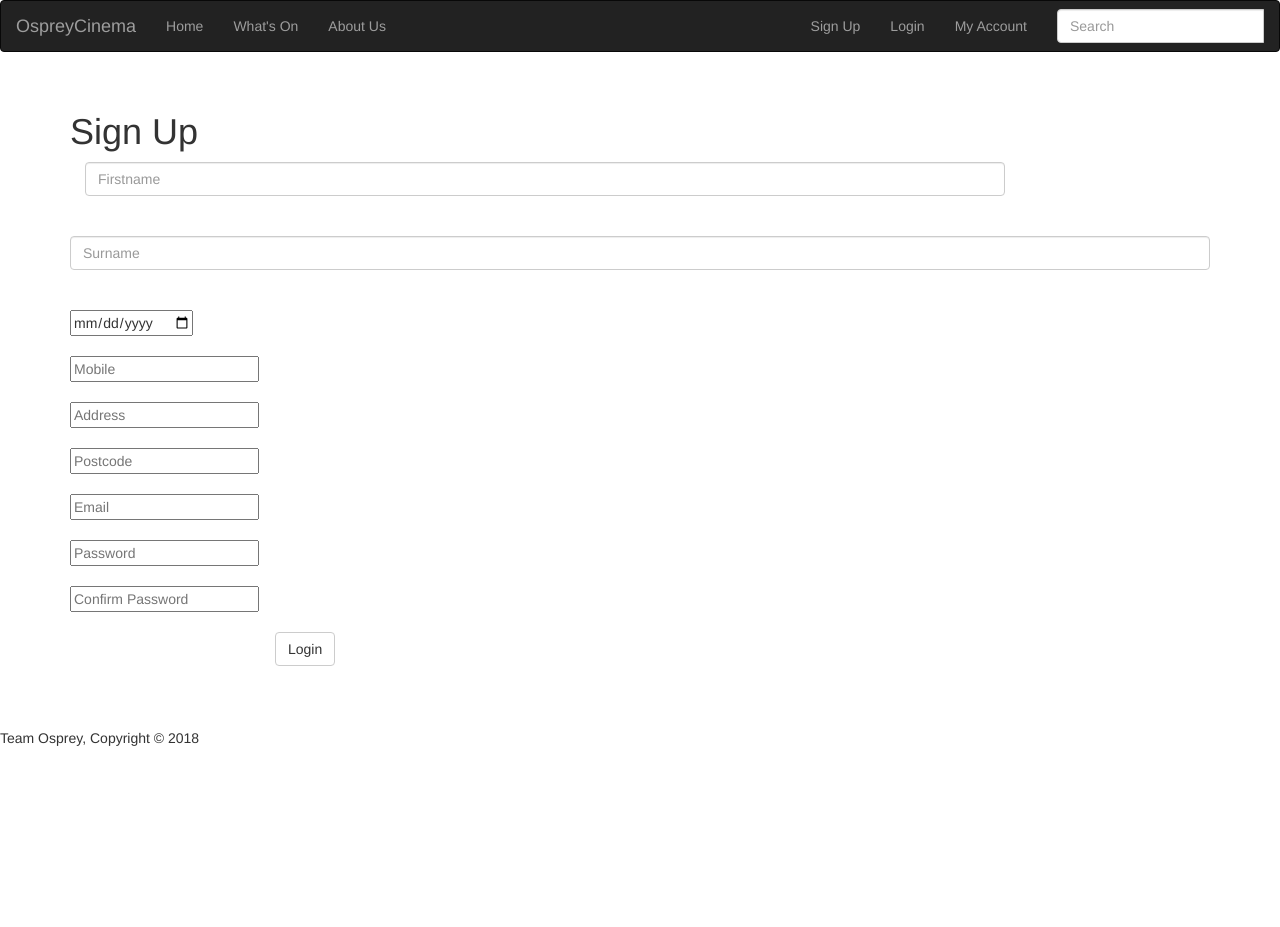
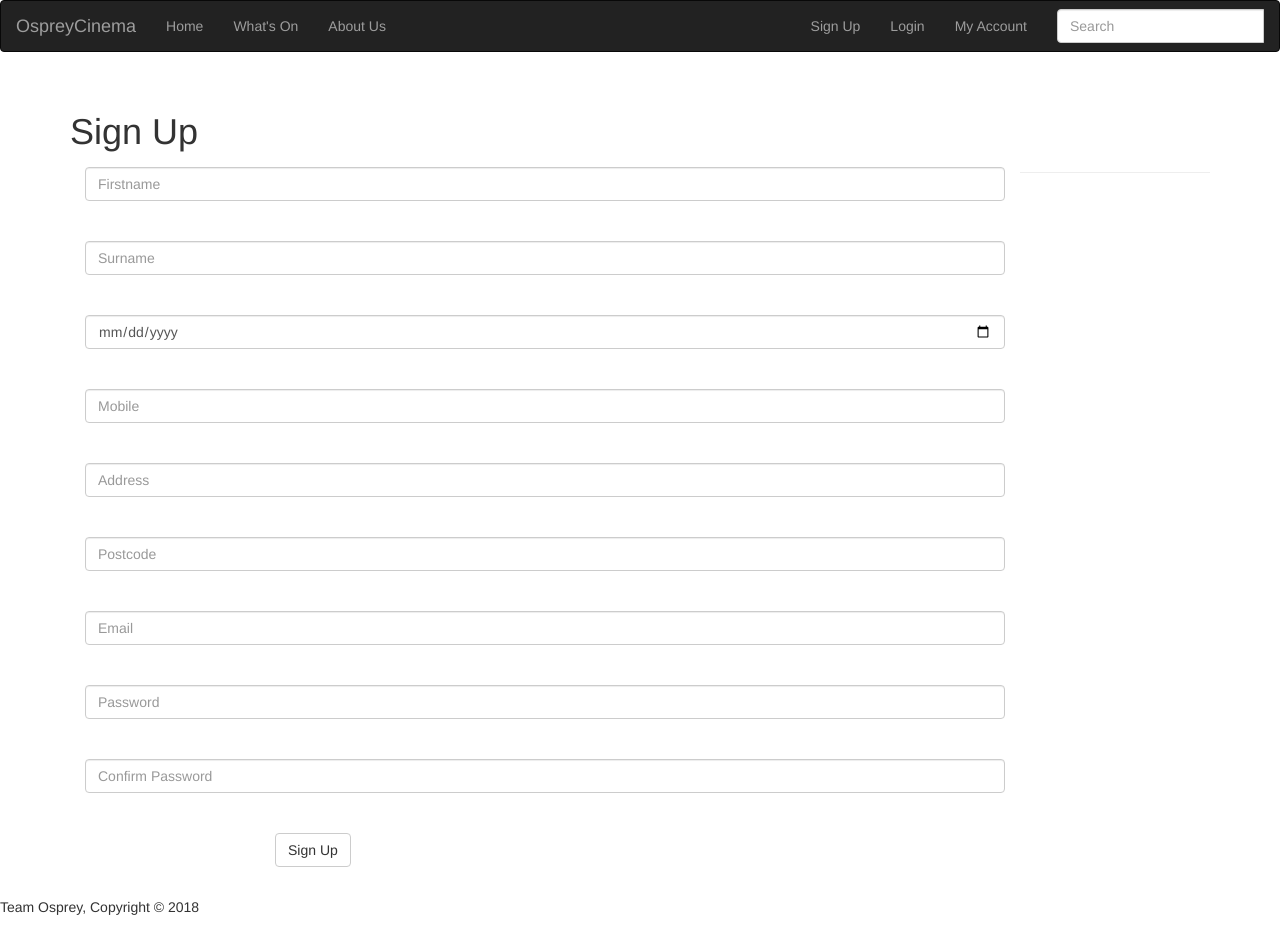
Before and after one commit to DanielAves/Cinema-Application, a Flask app: page /signup in a window 1280 px wide. Before the commit the page ends 746 px from the top, so only its background shows below. Run offline with Flask 2, Linux system fonts and the light colour scheme; tables that the repository leaves empty hold one stand-in row (values such as "Sample post"); some libraries are stand-ins or nearby versions.

Commit message:
Slightly ammended the signup.html page for bootstrap.

```diff
--- a/website/app/templates/signup.html
+++ b/website/app/templates/signup.html
@@ -10,53 +10,87 @@
                 {{ signform.hidden_tag() }}
                 {{ signform.firstname (placeholder='Firstname',class_="form-control")}}<br>              <!--First input box and message if not input -->
                 {% for error in signform.firstname.errors %}
-              </div>
               <span style="color: red;">[{{ error }}]</span>
             {% endfor %}<br>
               </div>
+            </div>
 
+            <div class="form-group">
+              <div class="col-sm-10">
                 {{ signform.surname (placeholder='Surname',class_="form-control")}}<br>             <!--Second input box and message if not input -->
                 {% for error in signform.surname.errors %}
               <span style="color: red;">[{{ error }}]</span>
             {% endfor %}<br>
+              </div>
+            </div>
 
-            {{ signform.dob (placeholder='Date of Birth')}}<br>             <!--Second input box and message if not input -->
+            <div class="form-group">
+              <div class="col-sm-10">
+                {{ signform.dob (placeholder='Date of Birth',class_="form-control")}}<br>             <!--Second input box and message if not input -->
                 {% for error in signform.dob.errors %}
               <span style="color: red;">[{{ error }}]</span>
             {% endfor %}<br>
+              </div>
+            </div>
 
-            {{ signform.mobile (placeholder='Mobile')}}<br>             <!--Second input box and message if not input -->
+            <div class="form-group">
+              <div class="col-sm-10">
+                {{ signform.mobile (placeholder='Mobile',class_="form-control")}}<br>             <!--Second input box and message if not input -->
                 {% for error in signform.mobile.errors %}
             <span style="color: red;">[{{ error }}]</span>
             {% endfor %}<br>
+              </div>
+            </div>
 
-            {{ signform.address (placeholder='Address')}}<br>             <!--Second input box and message if not input -->
+            <div class="form-group">
+              <div class="col-sm-10">
+                {{ signform.address (placeholder='Address',class_="form-control")}}<br>             <!--Second input box and message if not input -->
                 {% for error in signform.address.errors %}
             <span style="color: red;">[{{ error }}]</span>
             {% endfor %}<br>
+              </div>
+            </div>
 
-            {{ signform.postcode (placeholder='Postcode')}}<br>             <!--Second input box and message if not input -->
+            <div class="form-group">
+              <div class="col-sm-10">
+                {{ signform.postcode (placeholder='Postcode',class_="form-control")}}<br>             <!--Second input box and message if not input -->
                 {% for error in signform.postcode.errors %}
             <span style="color: red;">[{{ error }}]</span>
             {% endfor %}<br>
+              </div>
+            </div>
 
-            {{ signform.email (placeholder='Email')}}<br>             <!--Second input box and message if not input -->
+            <div class="form-group">
+              <div class="col-sm-10">
+                {{ signform.email (placeholder='Email',class_="form-control")}}<br>             <!--Second input box and message if not input -->
                 {% for error in signform.email.errors %}
             <span style="color: red;">[{{ error }}]</span>
             {% endfor %}<br>
+              </div>
+            </div>
 
-            {{ signform.password (placeholder='Password')}}<br>             <!--Second input box and message if not input -->
+            <div class="form-group">
+              <div class="col-sm-10">
+                {{ signform.password (placeholder='Password',class_="form-control")}}<br>             <!--Second input box and message if not input -->
                 {% for error in signform.password.errors %}
             <span style="color: red;">[{{ error }}]</span>
             {% endfor %}<br>
+              </div>
+            </div>
 
-            {{ signform.confirm (placeholder='Confirm Password')}}<br>             <!--Second input box and message if not input -->
+
+            <div class="form-group">
+              <div class="col-sm-10">
+                {{ signform.confirm (placeholder='Confirm Password',class_="form-control")}}<br>             <!--Second input box and message if not input -->
                 {% for error in signform.confirm.errors %}
             <span style="color: red;">[{{ error }}]</span>
             {% endfor %}<br>
+               </div>
+            </div>
+
             <div class="form-group">
               <div class="col-sm-offset-2 col-sm-10">
-                <p><input type="submit" class="btn btn-default" value="Login"></p>
+                <p><input type="submit" class="btn btn-default" value="Sign Up"></p>
               </div>
             </div>
         </form>
```
Lines whose indentation alone changed are shown as unchanged.
